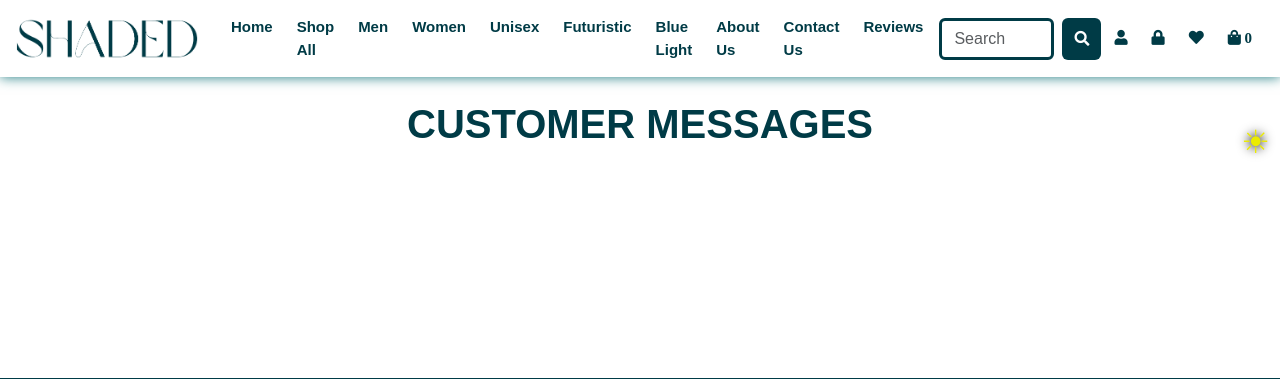
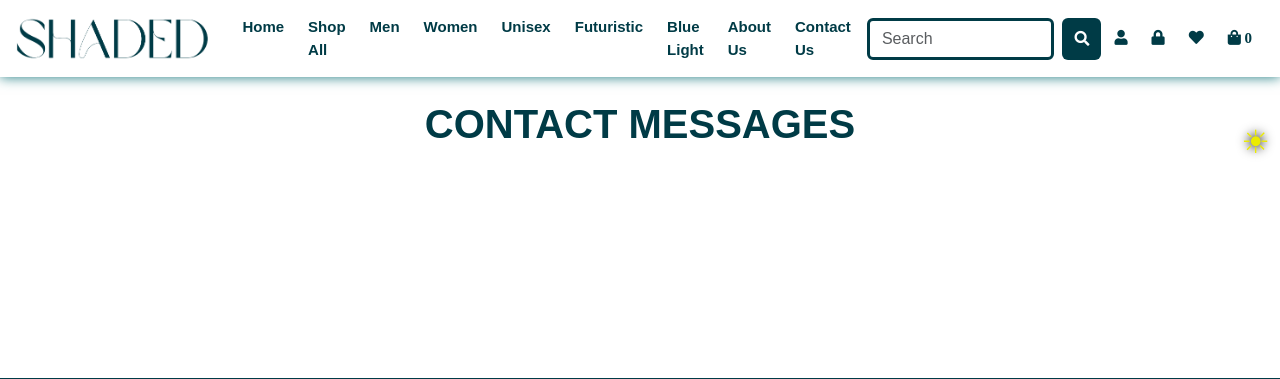
Before and after one commit to Archa-dev/Team-project-25, a PHP site: page /messages.php in a window 1280 px wide. Shown: the top 379 px of the page. Run offline with PHP 8.4, Linux system fonts and the light colour scheme; data comes from the database, SQL or seed files in the repository.

Commit message:
Update messages.php

```diff
--- a/messages.php
+++ b/messages.php
@@ -37,7 +37,7 @@ if ($_SERVER['REQUEST_METHOD'] === 'POST' && isset($_POST['logout'])) {
         <link href="https://cdn.jsdelivr.net/npm/bootstrap@5.3.2/dist/css/bootstrap.min.css" rel="stylesheet"
         integrity="sha384-T3c6CoIi6uLrA9TneNEoa7RxnatzjcDSCmG1MXxSR1GAsXEV/Dwwykc2MPK8M2HN" crossorigin="anonymous">
          <!-- favicon -->
-         <link rel="shortcut icon" href="updatedFavicon.png" type="image/png">
+         <link rel="shortcut icon" href="images/Updatedfavicon.png" type="image/png">
 <style>
 
 html {
@@ -409,9 +409,6 @@ main {
                         <li class="nav-item">
                             <a class="nav-link" href="Contactus.php">Contact Us</a>
                         </li>
-                        <li class="nav-item">
-                            <a class="nav-link" href="reviews.php">Reviews</a>
-                        </li>
                     </ul>
 
                     <!-- search box -->
@@ -442,7 +439,12 @@ main {
                                 <i class="fas fa-lock"></i> <!-- Assuming a lock icon for log in/sign up -->
                             </a>
                             <ul class="dropdown-menu dropdown-menu-end">
-                                <li><a class="dropdown-item" href="admin.php">Admin</a></li>
+                            <li><a class="dropdown-item" href="admin.php">Admin Homepage</a></li>
+                                <li><a class="dropdown-item" href="inventory.php">Inventory</a></li>
+                                <li><a class="dropdown-item" href="customerAccounts.php">Customer Accounts</a></li>
+                                <li><a class="dropdown-item" href="adminAccounts.php">Admin Accounts</a></li>
+                                <li><a class="dropdown-item" href="messages.php">Contact Messages</a></li>
+                                <li><a class="dropdown-item" href="orders.php">Orders</a></li>
                             </ul>
                         </li>
 
@@ -509,7 +511,7 @@ main {
     <div id="sun-icon">&#9728;</div>
 
     <div class="main-content">
-            <h2>CUSTOMER MESSAGES</h2>
+            <h2>CONTACT MESSAGES</h2>
     </div>
     </main>
 
```
